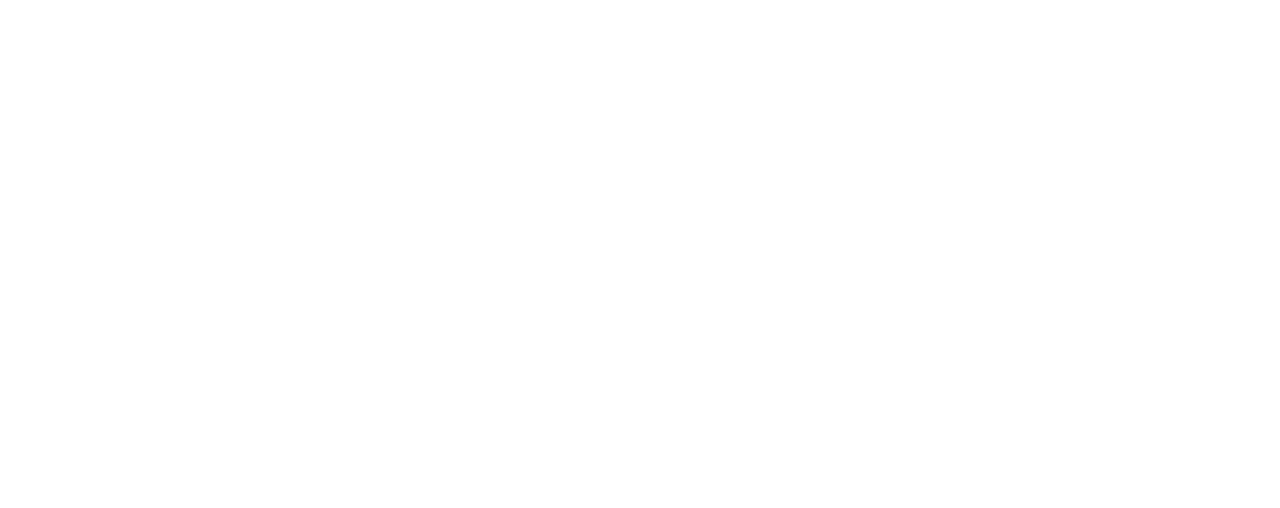
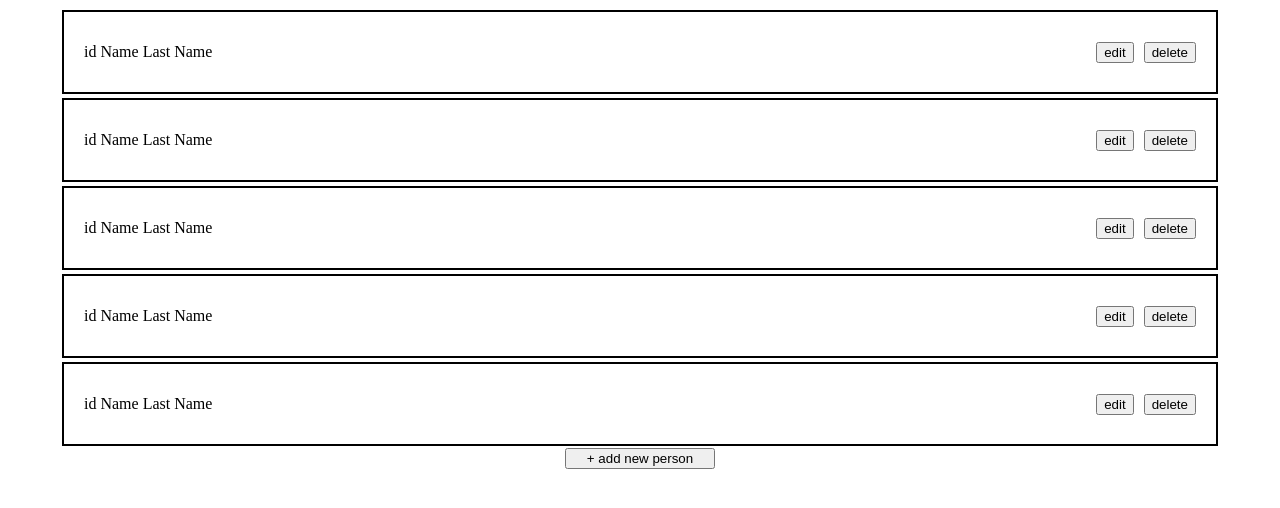
Before and after one commit to FantAzlo/Testovoe_JunFront, a React (Create React App) app: page / in a window 1280 px wide. Shown: the top 508 px of the page. Built offline with nearby package versions, Linux system fonts and the light colour scheme.

Commit message:
created card component and added first css style

```diff
--- a/src/App.js
+++ b/src/App.js
@@ -1,7 +1,15 @@
+import PersonCard from "./Components/PersonCard";
+
 function App() {
   return (
     <div className="App">
+      <PersonCard></PersonCard>
+      <PersonCard></PersonCard>
+      <PersonCard></PersonCard>
+      <PersonCard></PersonCard>
+      <PersonCard></PersonCard>
 
+      <button className={"addButton"}> + add new person </button>
     </div>
   );
 }
--- /dev/null
+++ b/src/Components/PersonCard.js
@@ -0,0 +1,18 @@
+import "../style.css"
+
+function PersonCard() {
+    return (
+        <div className = {"PersonCard"}>
+            <div className={"cardContent"}>
+              id
+              Name
+                Last Name
+            </div>
+            <div className={"buttonsBlock"}>
+              <button className={"editButton"}> edit </button>
+              <button className={"deleteButton"}> delete </button>
+            </div>
+        </div>
+        )
+}
+export default PersonCard
--- /dev/null
+++ b/src/style.css
@@ -0,0 +1,32 @@
+.App {
+    display: flex;
+    flex-direction: column;
+    align-items: center;
+}
+button:hover {
+    cursor: pointer;
+}
+.PersonCard {
+    display: flex;
+    border: 2px solid black ;
+    margin: 2px;
+    height: 80px;
+    align-items: center;
+    justify-content: space-between;
+    width: 90vw;
+}
+.editButton, .deleteButton {
+    margin: 5px;
+}
+.deleteButton {
+    margin-right: 20px;
+}
+.editButton{
+    margin-left: 20px;
+}
+.cardContent {
+    margin-left: 20px;
+}
+.addButton {
+    width: 150px;
+}
```
Also changed, not shown: src/PersonCard.js (deleted).
